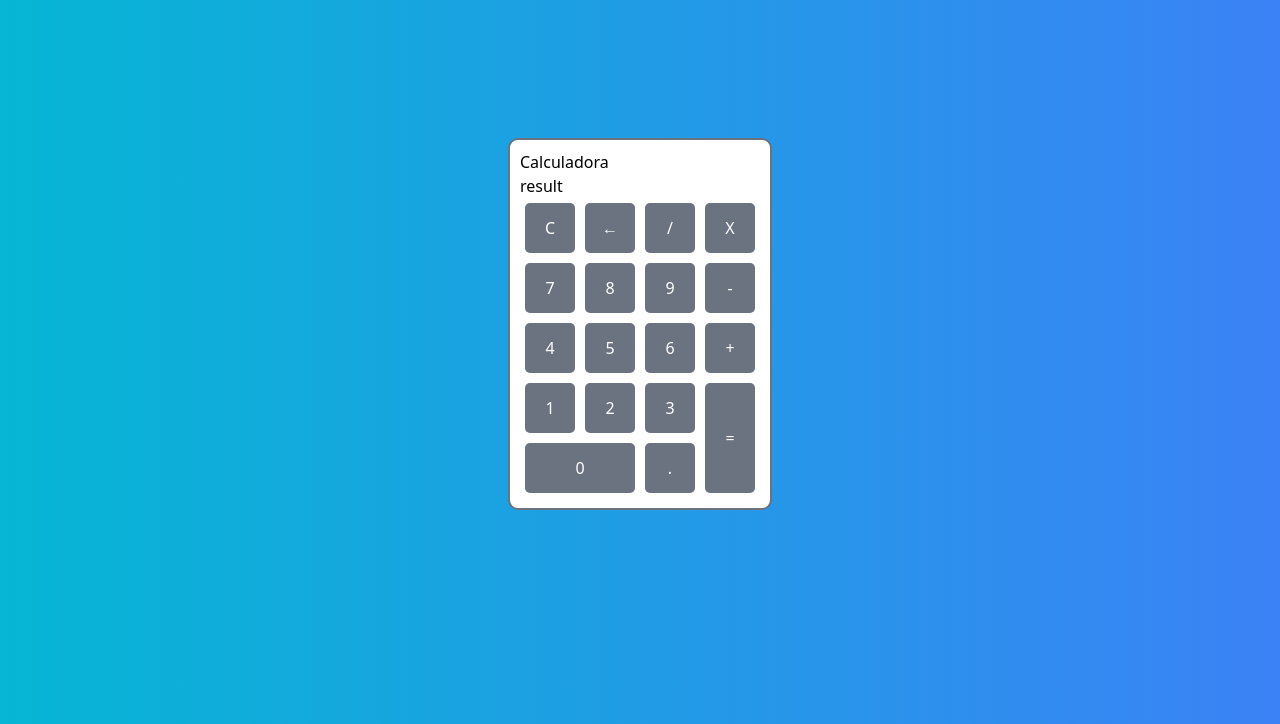
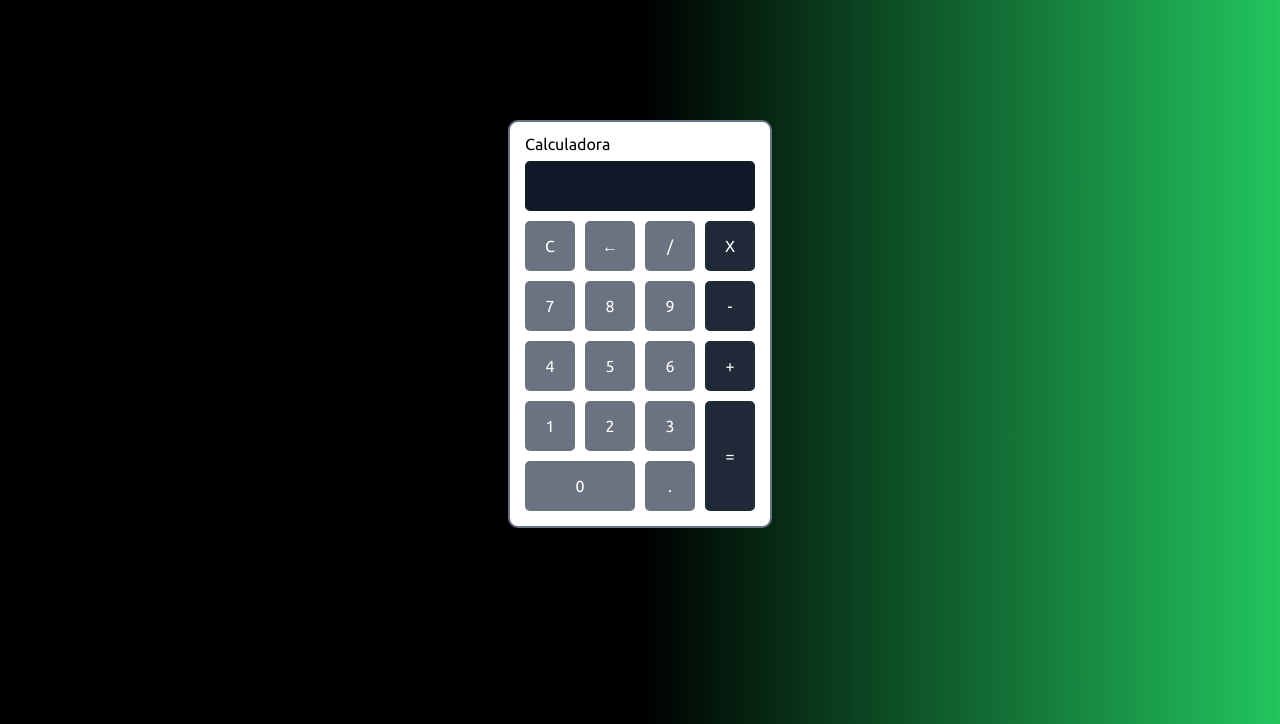
Before and after one commit to IsaiasSn7/Projeto-Calculadora, a plain HTML site: page index.html in a window 1280 px wide. Shown: the part 76-800 px from the top of the page. Drawn offline with nearby package versions, Linux system fonts and the light colour scheme.

Commit message:
Projeto calculadora finalizado!

```diff
--- a/index.html
+++ b/index.html
@@ -2,48 +2,106 @@
 <html lang="pt-BR">
 
 <head>
+    <link rel="preconnect" href="https://fonts.googleapis.com">
+    <link rel="preconnect" href="https://fonts.gstatic.com" crossorigin>
+    <link
+        href="https://fonts.googleapis.com/css2?family=Archivo:ital,wght@0,100..900;1,100..900&family=Cutive+Mono&family=Ubuntu:ital,wght@0,300;0,400;0,500;0,700;1,300;1,400;1,500;1,700&display=swap"
+        rel="stylesheet">
+
     <meta charset="UTF-8">
     <meta name="viewport" content="width=device-width, initial-scale=1.0">
     <title>Projeto-Calculadora</title>
     <script src="https://cdn.tailwindcss.com"></script>
     <link rel="stylesheet" href="index.css">
+    <style>
+        * {
+            font-family: "Ubuntu", sans-serif;
+        }
+    </style>
 </head>
 
-<body class="bg-gradient-to-r from-cyan-500 to-blue-500">
-    <div id="calculadora" class="p-[10px] bg-white absolute top-1/2 left-1/2 -translate-x-1/2 -translate-y-1/2 rounded-[10px] border-2 border-gray-500">
-        <h1>Calculadora</h1>
-        <p id="resultado">result</p>
+<body class="bg-gradient-to-r from-black via-black to-green-500">
+    <div class="w-[200px]"><img src="./logo-ligth-removebg-preview.png" alt="logo"></div>
+    <div id="calculadora"
+        class="p-[10px] bg-white absolute top-1/2 left-1/2 -translate-x-1/2 -translate-y-1/2 rounded-[10px] border-2 border-gray-500">
+
+        <h1 class="ml-[5px] text-[16px]">Calculadora</h1>
+
+        <div class="flex justify-center items-center h-[60px]">
+            <p id="display" maxlength="10"
+                class="flex items-center justify-end px-[10px] bg-gray-900 w-[230px] h-[50px]  text-[25px] text-white color-white rounded-[5px]">
+            </p>
+        </div>
+
         <table>
             <tr>
-                <td class="p-[5px]"><button class="w-[50px] h-[50px] bg-gray-500 rounded-[5px] text-white hover:bg-gray-400">C</button></td>
-                <td class="p-[5px]"><button class="w-[50px] h-[50px] bg-gray-500 rounded-[5px] text-white hover:bg-gray-400">←</button></td>
-                <td class="p-[5px]"><button class="w-[50px] h-[50px] bg-gray-500 rounded-[5px] text-white hover:bg-gray-400">/</button></td>
-                <td class="p-[5px]"><button class="w-[50px] h-[50px] bg-gray-500 rounded-[5px] text-white hover:bg-gray-400">X</button></td>
+                <td class="p-[5px]"><button
+                        class="w-[50px] h-[50px] bg-gray-500 rounded-[5px] text-white hover:bg-gray-400"
+                        onclick="limpar()">C</button></td>
+                <td class="p-[5px]"><button
+                        class="w-[50px] h-[50px] bg-gray-500 rounded-[5px] text-white hover:bg-gray-400"
+                        onclick="limparUltimo()">←</button></td>
+                <td class="p-[5px]"><button
+                        class="w-[50px] h-[50px] bg-gray-500 rounded-[5px] text-white hover:bg-gray-400"
+                        onclick="valor('/')">/</button></td>
+                <td class="p-[5px]"><button
+                        class="w-[50px] h-[50px] bg-gray-800 rounded-[5px] text-white hover:bg-gray-600"
+                        onclick="valor('*')">X</button></td>
             </tr>
             <tr>
-                <td class="p-[5px]"><button class="w-[50px] h-[50px] bg-gray-500 rounded-[5px] text-white hover:bg-gray-400">7</button></td>
-                <td class="p-[5px]"><button class="w-[50px] h-[50px] bg-gray-500 rounded-[5px] text-white hover:bg-gray-400">8</button></td>
-                <td class="p-[5px]"><button class="w-[50px] h-[50px] bg-gray-500 rounded-[5px] text-white hover:bg-gray-400">9</button></td>
-                <td class="p-[5px]"><button class="w-[50px] h-[50px] bg-gray-500 rounded-[5px] text-white hover:bg-gray-400">-</button></td>
+                <td class="p-[5px]"><button
+                        class="w-[50px] h-[50px] bg-gray-500 rounded-[5px] text-white hover:bg-gray-400"
+                        onclick="valor('7')">7</button></td>
+                <td class="p-[5px]"><button
+                        class="w-[50px] h-[50px] bg-gray-500 rounded-[5px] text-white hover:bg-gray-400"
+                        onclick="valor('8')">8</button></td>
+                <td class="p-[5px]"><button
+                        class="w-[50px] h-[50px] bg-gray-500 rounded-[5px] text-white hover:bg-gray-400"
+                        onclick="valor('9')">9</button></td>
+                <td class="p-[5px]"><button
+                        class="w-[50px] h-[50px] bg-gray-800 rounded-[5px] text-white hover:bg-gray-600"
+                        onclick="valor('-')">-</button></td>
             </tr>
             <tr>
-                <td class="p-[5px]"><button class="w-[50px] h-[50px] bg-gray-500 rounded-[5px] text-white hover:bg-gray-400">4</button></td>
-                <td class="p-[5px]"><button class="w-[50px] h-[50px] bg-gray-500 rounded-[5px] text-white hover:bg-gray-400">5</button></td>
-                <td class="p-[5px]"><button class="w-[50px] h-[50px] bg-gray-500 rounded-[5px] text-white hover:bg-gray-400">6</button></td>
-                <td class="p-[5px]"><button class="w-[50px] h-[50px] bg-gray-500 rounded-[5px] text-white hover:bg-gray-400">+</button></td>
-            </tr>
-            <tr >
-                <td class="p-[5px]"><button class="w-[50px] h-[50px] bg-gray-500 rounded-[5px] text-white hover:bg-gray-400">1</button></td>
-                <td class="p-[5px]"><button class="w-[50px] h-[50px] bg-gray-500 rounded-[5px] text-white hover:bg-gray-400">2</button></td>
-                <td class="p-[5px]"><button class="w-[50px] h-[50px] bg-gray-500 rounded-[5px] text-white hover:bg-gray-400">3</button></td>
-                <td class="p-[5px]" rowspan="2"><button class="w-[50px] h-[110px] bg-gray-500 rounded-[5px] text-white hover:bg-gray-400">=</button></td>
+                <td class="p-[5px]"><button
+                        class="w-[50px] h-[50px] bg-gray-500 rounded-[5px] text-white hover:bg-gray-400"
+                        onclick="valor('4')">4</button></td>
+                <td class="p-[5px]"><button
+                        class="w-[50px] h-[50px] bg-gray-500 rounded-[5px] text-white hover:bg-gray-400"
+                        onclick="valor('5')">5</button></td>
+                <td class="p-[5px]"><button
+                        class="w-[50px] h-[50px] bg-gray-500 rounded-[5px] text-white hover:bg-gray-400"
+                        onclick="valor('6')">6</button></td>
+                <td class="p-[5px]"><button
+                        class="w-[50px] h-[50px] bg-gray-800 rounded-[5px] text-white hover:bg-gray-600"
+                        onclick="valor('+')">+</button></td>
             </tr>
             <tr>
-                <td class="p-[5px]" colspan="2"><button class="w-[110px] h-[50px] bg-gray-500 rounded-[5px] text-white hover:bg-gray-400">0</button></td>
-                <td class="p-[5px]"><button class="w-[50px] h-[50px] bg-gray-500 rounded-[5px] text-white hover:bg-gray-400">.</button></td>
+                <td class="p-[5px]"><button
+                        class="w-[50px] h-[50px] bg-gray-500 rounded-[5px] text-white hover:bg-gray-400"
+                        onclick="valor('1')">1</button></td>
+                <td class="p-[5px]"><button
+                        class="w-[50px] h-[50px] bg-gray-500 rounded-[5px] text-white hover:bg-gray-400"
+                        onclick="valor('2')">2</button></td>
+                <td class="p-[5px]"><button
+                        class="w-[50px] h-[50px] bg-gray-500 rounded-[5px] text-white hover:bg-gray-400"
+                        onclick="valor('3')">3</button></td>
+                <td class="p-[5px]" rowspan="2"><button
+                        class="w-[50px] h-[110px] bg-gray-800 rounded-[5px] text-white hover:bg-gray-600"
+                        onclick="calcular()">=</button></td>
+            </tr>
+            <tr>
+                <td class="p-[5px]" colspan="2"><button
+                        class="w-[110px] h-[50px] bg-gray-500 rounded-[5px] text-white hover:bg-gray-400"
+                        onclick="valor('0')">0</button></td>
+                <td class="p-[5px]"><button
+                        class="w-[50px] h-[50px] bg-gray-500 rounded-[5px] text-white hover:bg-gray-400"
+                        onclick="valor('.')">.</button></td>
             </tr>
         </table>
     </div>
+
+    <script src="index.js"></script>
 </body>
 
 </html>
--- /dev/null
+++ b/index.js
@@ -0,0 +1,25 @@
+function valor(numero){
+    let display = document.getElementById('display');
+    if (display.innerHTML.length < 16) {
+        display.innerHTML += numero;
+    }
+}
+
+function limpar(){
+    document.getElementById('display').innerHTML = "";
+}
+
+function limparUltimo(){
+    let display = document.getElementById('display').innerHTML;
+    document.getElementById('display').innerHTML = display.substring(0, display.length -1);
+}
+
+function calcular(){
+    let calcular = document.getElementById('display').innerHTML;
+    if(calcular){
+        document.getElementById('display').innerHTML = eval(calcular);
+    }
+    else{
+        document.getElementById('display').innerHTML = 'Digite um calculo!'
+    }
+}
```
Also changed, not shown: logo-ligth-removebg-preview.png (added).
